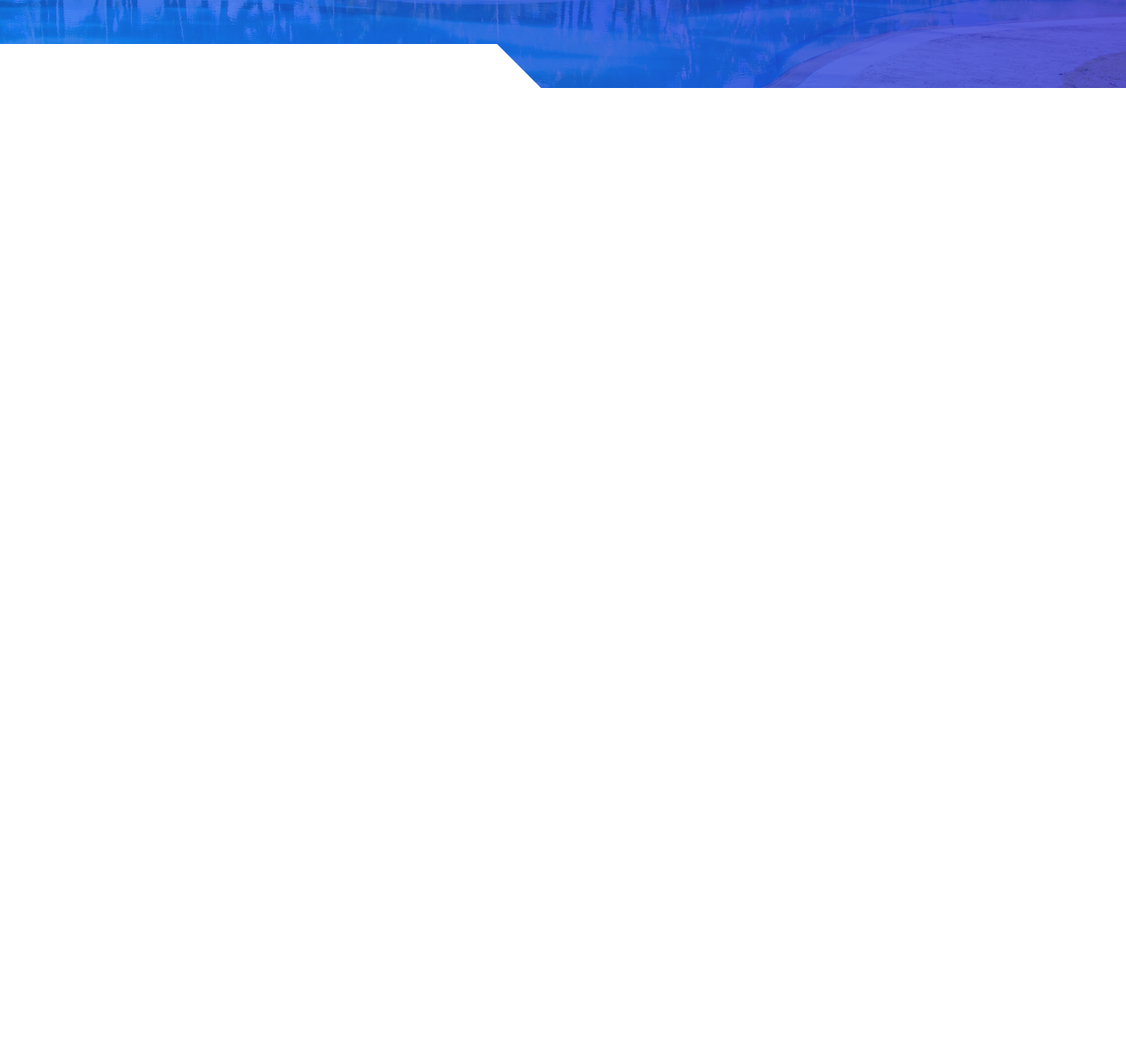
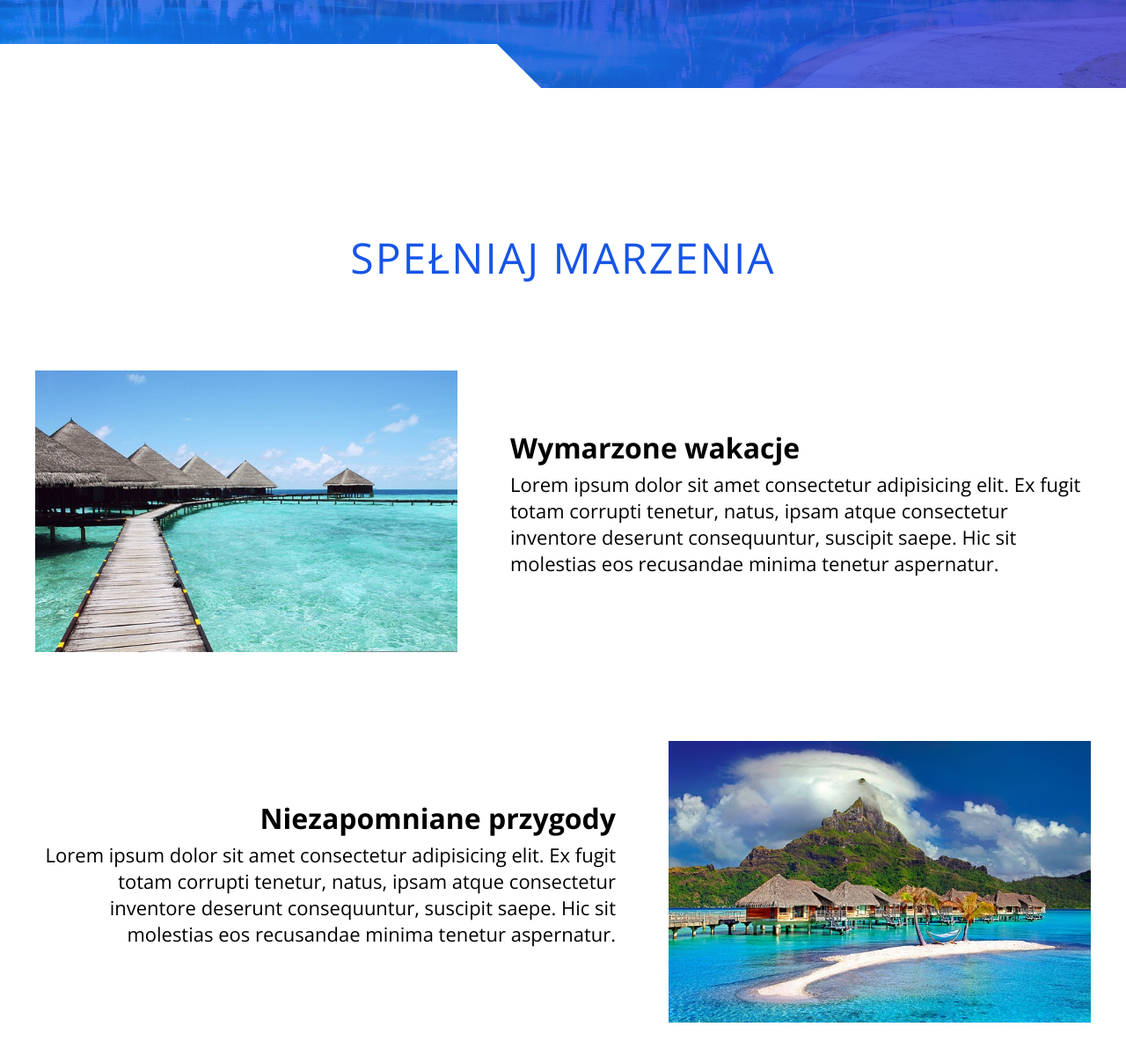
Before and after one commit to GosiaMarzynska/tropicalParadise, a plain HTML site: page index.html in a window 1280 px wide. Shown: the part 500-1700 px from the top of the page at 88% size. Before the commit the page ends 800 px from the top, so only its background shows below. Drawn offline with nearby package versions, Linux system fonts and the light colour scheme.

Commit message:
added dreams section

```diff
--- a/index.html
+++ b/index.html
@@ -17,19 +17,20 @@
 
 <body>
 
+
+    <nav class="nav-cointainer">
         <button class="burger-btn">
             <div class="burger-btn__box">
                 <div class="burger-btn__bars"></div>
             </div>
         </button>
-
-    <nav class="nav">
+        <div class="nav">
             <div class="nav__items">
                 <a href="#ilands" class="nav__item">Wyspy</a>
                 <a href="#offers" class="nav__item">Oferty</a>
                 <a href="#reviews" class="nav__item">Opinie</a>
                 <a href="#contact" class="nav__item">Kontakt</a>
-
+            </div>
 
         </div>
     </nav>
@@ -40,6 +41,42 @@
         <div class="white-block white-block-left"></div>
     </header>
 
+    <main class="main">
+        <section class="dreams section-padding section white-section">
+            <div class="wrapper">
+                <h2 class="section-heading">Spełniaj marzenia</h2>
+                <div class="dreams__box">
+                    <div class="dreams__box-img">
+                        <img src="/img/island2.jpg"
+                            alt="Tropikalne domki nad krystalicznie czystą wodą połączonych drewnianym pomostem"
+                            class="dreams__img">
+                    </div>
+                    <div class="dreams__box-text">
+                        <h3 class="dreams__title">Wymarzone wakacje</h3>
+                        <p class="dreams__text">Lorem ipsum dolor sit amet consectetur adipisicing elit. Ex fugit totam
+                            corrupti tenetur, natus, ipsam atque consectetur inventore deserunt consequuntur, suscipit
+                            saepe. Hic sit molestias eos recusandae minima tenetur aspernatur.</p>
+                    </div>
+                </div>
+                <div class="dreams__box">
+                    <div class="dreams__box-img dreams__box-img--right">
+                        <img src="/img/island1.jpg"
+                            alt="Tropikalne domki nad oceanem na tle góry"
+                            class="dreams__img">
+                    </div>
+                    <div class="dreams__box-text dreams__box-text--right">
+                        <h3 class="dreams__title">Niezapomniane przygody</h3>
+                        <p class="dreams__text">Lorem ipsum dolor sit amet consectetur adipisicing elit. Ex fugit totam
+                            corrupti tenetur, natus, ipsam atque consectetur inventore deserunt consequuntur, suscipit
+                            saepe. Hic sit molestias eos recusandae minima tenetur aspernatur.</p>
+                    </div>
+                </div>
+            </div>
+        </section>
+    </main>
+
+
+
     <script src='js/main.js'></script>
 </body>
 
--- a/sass/_components.scss
+++ b/sass/_components.scss
@@ -27,14 +27,13 @@
 
 .btn-special-animation {
 	position: relative;
-    transition: background-color .3s;
+	transition: background-color 0.3s;
 	overflow: hidden;
 	z-index: 0;
 
-
 	&::before {
 		display: block;
-        content: '';
+		content: "";
 		position: absolute;
 		top: 0;
 		left: 0;
@@ -42,7 +41,7 @@
 		height: 100%;
 		transform: scaleX(0);
 		transform-origin: right;
-        transition: transform .3s;
+		transition: transform 0.3s;
 		z-index: -1;
 	}
 
@@ -51,3 +50,35 @@
 		transform-origin: left;
 	}
 }
+
+.section-heading {
+	position: relative;
+	margin-bottom: 2em;
+	font-size: 3rem;
+	font-weight: 300;
+	text-transform: uppercase;
+	text-align: center;
+	color: c.$main-color;
+	letter-spacing: 2px;
+}
+
+.section-padding {
+	padding: 6em 2em;
+}
+
+@media (min-width: 768px) {
+	.section-heading {
+		font-size: 3.6rem;
+	}
+	.section-padding {
+		padding: 8em 2em;
+	}
+}
+@media (min-width: 992px) {
+	.section-heading {
+		font-size: 4.8rem;
+	}
+	.section-padding {
+		padding: 10em 2em;
+	}
+}
--- a/sass/main.scss
+++ b/sass/main.scss
@@ -31,6 +31,7 @@ body {
 	border: 1px solid transparent;
 	cursor: pointer;
 	z-index: 1000;
+
 
 	&:focus {
 		outline: none;
@@ -177,9 +178,67 @@ body {
 	}
 }
 
+//----------MAIN -----------
+
+//DREAMS SECTION
+.dreams {
+	&__box {
+		display: flex;
+		flex-direction: column;
+		margin: 2em 0;
+	}
+
+	&__img {
+		width: 100%;
+		margin-bottom: 1em;
+	}
+
+	&__title {
+		margin-bottom: 0.5rem;
+	}
+
+	&__text {
+		font-size: 1.4rem;
+	}
+
+}
+
+
 //=====================================
 // MEDIA
 //=====================================
+
+
+@media (min-width: 573px) {
+	.dreams {
+		&__box {
+			flex-direction: row;
+			justify-content: space-between;
+
+			&-text {
+				width: 55%;
+
+				&--right {
+					text-align: right;
+				}
+			}
+
+			&-img {
+				width: 40%;
+
+				&--right {
+					order: 1;
+				}
+			}
+
+			&__img {
+				margin-bottom: 0;
+				max-height: 300px;
+			}
+		}
+	}
+}
+
 
 @media (min-width: 768px) {
 	.white-block {
@@ -200,6 +259,12 @@ body {
 			font-size: 1.6rem;
 		}
 	}
+
+	.dreams {
+		&__text {
+			font-size: 1.8rem;
+		}
+	}
 }
 
 @media (min-width: 992px) {
@@ -215,4 +280,34 @@ body {
 			font-size: 8rem;
 		}
 	}
+
+	.nav {
+		&__item {
+			font-size: 4.8rem;
+		}
+	}
+
+	.dreams {
+		&__box {
+			margin: 5em 0;
+
+			&-text {
+				display: flex;
+				flex-direction: column;
+				justify-content: center;
+				margin-bottom: 2.5em;
+			}
+		}
+
+		&__title {
+			font-size: 3.2rem;
+		}
+
+		&__text {
+			font-size: 2.2rem;
+
+		}
+
+
+	}
 }
```
Also changed, not shown: css/main.css, img/island1.jpg (added), img/island2.jpg (added), 1 other file. Lines whose indentation alone changed are shown as unchanged.
